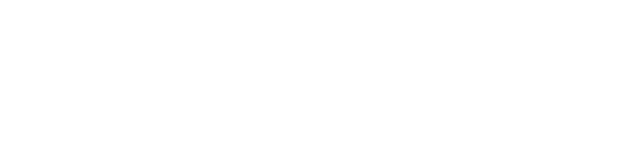
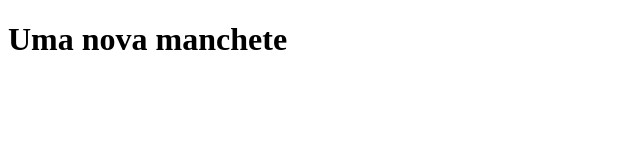
Before and after one commit to wallace-jr/AluraGit, a plain HTML site: page index.html in a window 1280 px wide. Shown: the whole page, without its empty margins (0-640 px from the left). Drawn offline with Linux system fonts and the light colour scheme.

Commit message:
Nova notícia

```diff
--- a/index.html
+++ b/index.html
@@ -4,7 +4,6 @@
         <title>Curso de GitHub</title>
     </head>
     <body>
-
-
+        <h1>Uma nova manchete</h1>
     </body>
 </html>
```
